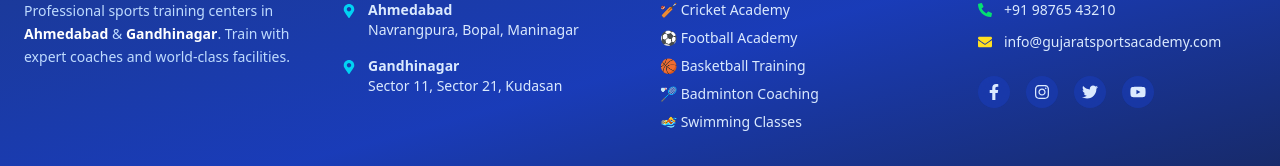
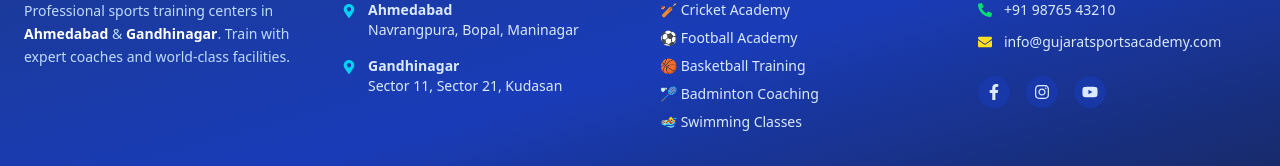
Before and after one commit to vishwanayak17/Sports-Website, a React (Vite) app in the folder sports-app/: page / in a window 1280 px wide. Shown: the part 2822-2988 px from the top of the page. Built offline with nearby package versions, Linux system fonts and the light colour scheme.

Commit message:
Nandani Push to master

```diff
--- a/sports-app/src/Components/footer/footer.jsx
+++ b/sports-app/src/Components/footer/footer.jsx
@@ -2,7 +2,6 @@ import React from "react";
 import {
   FaFacebookF,
   FaInstagram,
-  FaTwitter,
   FaYoutube,
   FaMapMarkerAlt,
   FaPhoneAlt,
@@ -93,7 +92,7 @@ const Footer = () => {
           </p>
 
           <div className="flex gap-4 mt-6">
-            {[FaFacebookF, FaInstagram, FaTwitter, FaYoutube].map(
+            {[FaFacebookF, FaInstagram, FaYoutube].map(
               (Icon, index) => (
                 <span
                   key={index}
```
